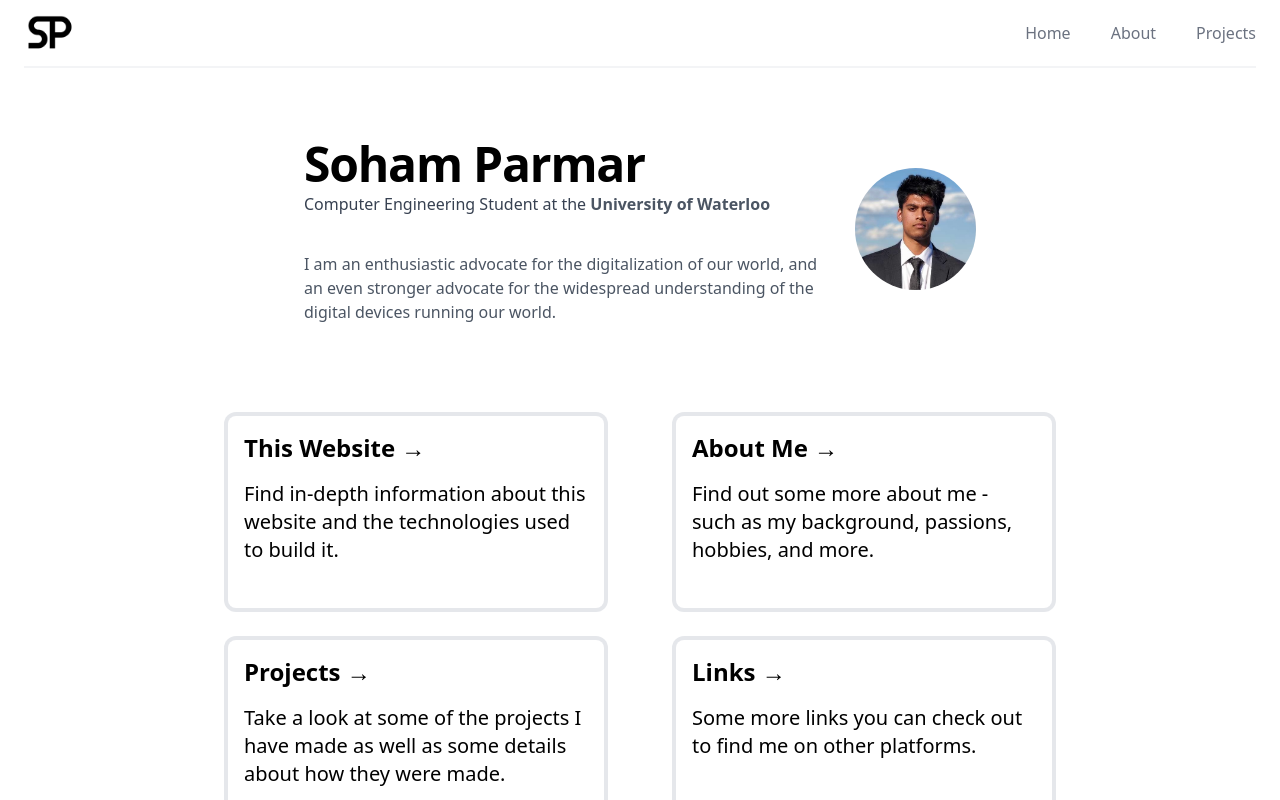
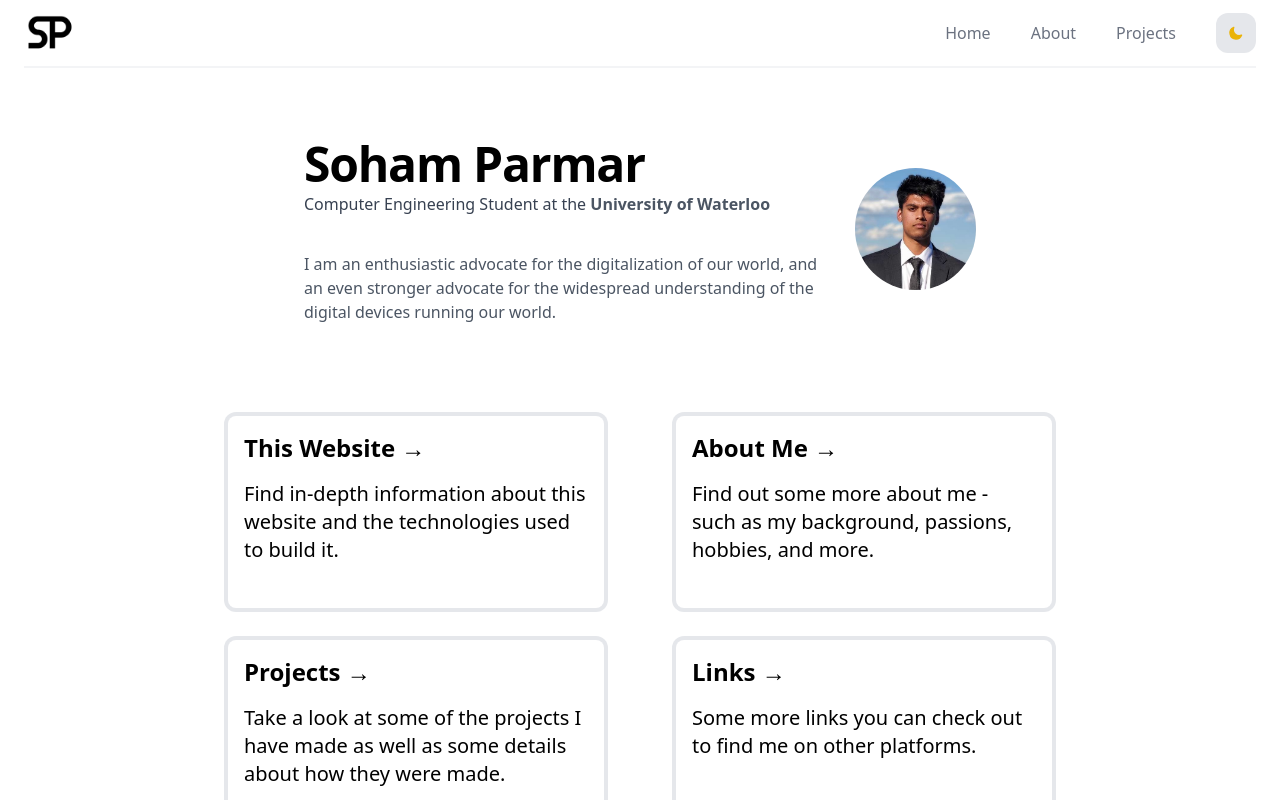
Before and after one commit to SohamP2812/sohamparmar.com, a Next.js app: page / in a window 1280 px wide. Shown: the top 800 px of the page. Built offline with nearby package versions, Linux system fonts and the light colour scheme.

Commit message:
dark mode

```diff
--- a/components/Header.jsx
+++ b/components/Header.jsx
@@ -1,31 +1,25 @@
-/* This example requires Tailwind CSS v2.0+ */
+import React, { useEffect, useState } from 'react'
 import { Fragment } from 'react'
 import { Popover, Transition } from '@headlessui/react'
-import {
-  BookmarkAltIcon,
-  CalendarIcon,
-  ChartBarIcon,
-  CursorClickIcon,
-  MenuIcon,
-  PhoneIcon,
-  PlayIcon,
-  RefreshIcon,
-  ShieldCheckIcon,
-  SupportIcon,
-  ViewGridIcon,
-  XIcon,
-} from '@heroicons/react/outline'
-import { ChevronDownIcon } from '@heroicons/react/solid'
+import { MenuIcon, XIcon } from '@heroicons/react/outline'
 import Image from 'next/image'
 import Link from 'next/link'
+import { useTheme } from 'next-themes'
 
 function classNames(...classes) {
   return classes.filter(Boolean).join(' ')
 }
 
 export default function Header() {
+  const { theme, setTheme } = useTheme()
+  const [mounted, setMounted] = useState(false)
+
+  useEffect(() => {
+    setMounted(true)
+  }, [])
+
   return (
-    <Popover className="relative z-50 bg-white">
+    <Popover className="relative z-50">
       <div className="mx-auto max-w-7xl px-4 sm:px-6">
         <div className="flex items-center justify-between border-b-2 border-gray-100 py-2 md:space-x-10">
           <div className="flex justify-start lg:w-0 lg:flex-1">
@@ -35,34 +29,66 @@ export default function Header() {
                 height="50"
                 src="/SohamParmarLogo.png"
                 alt="Soham Parmar"
-                className="brightness-0 hover:cursor-pointer"
+                className="brightness-0 hover:cursor-pointer dark:invert"
                 priority
               />
             </Link>
           </div>
           <div className="-my-2 -mr-2 md:hidden">
-            <Popover.Button className="inline-flex items-center justify-center rounded-md bg-white p-2 text-gray-400 hover:bg-gray-100 hover:text-gray-500 focus:outline-none">
+            <Popover.Button className="inline-flex items-center justify-center rounded-md bg-white p-2 text-gray-400 hover:bg-gray-100 hover:text-gray-500 focus:outline-none dark:bg-neutral-900 dark:text-gray-200 dark:hover:bg-gray-500">
               <span className="sr-only">Open menu</span>
               <MenuIcon className="h-6 w-6" aria-hidden="true" />
             </Popover.Button>
           </div>
           <Popover.Group as="nav" className="hidden space-x-10 md:flex">
             <Link href="/">
-              <a className="text-base font-medium text-gray-500 hover:text-gray-900">
+              <a className="text-base font-medium text-gray-500 hover:text-gray-900 dark:text-gray-400">
                 Home
               </a>
             </Link>
             <Link href="/about">
-              <a className="text-base font-medium text-gray-500 hover:text-gray-900">
+              <a className="text-base font-medium text-gray-500 hover:text-gray-900 dark:text-gray-400">
                 About
               </a>
             </Link>
             <Link href="/projects">
-              <a className="text-base font-medium text-gray-500 hover:text-gray-900">
+              <a className="text-base font-medium text-gray-500 hover:text-gray-900 dark:text-gray-400">
                 Projects
               </a>
             </Link>
           </Popover.Group>
+          <button
+            aria-label="Toggle Dark Mode"
+            type="button"
+            className="hidden h-10 w-10 rounded-xl border-gray-400 bg-gray-200 hover:border-2 focus:outline-none dark:border-gray-300 dark:bg-gray-700 md:inline md:flex"
+            onClick={() => setTheme(theme === 'dark' ? 'light' : 'dark')}
+          >
+            {mounted && (
+              <svg
+                xmlns="http://www.w3.org/2000/svg"
+                viewBox="0 0 24 24"
+                fill="currentColor"
+                stroke="currentColor"
+                className="m-auto h-4 w-4 text-yellow-500 dark:text-yellow-500"
+              >
+                {theme === 'dark' ? (
+                  <path
+                    strokeLinecap="round"
+                    strokeLinejoin="round"
+                    strokeWidth={2}
+                    d="M12 3v1m0 16v1m9-9h-1M4 12H3m15.364 6.364l-.707-.707M6.343 6.343l-.707-.707m12.728 0l-.707.707M6.343 17.657l-.707.707M16 12a4 4 0 11-8 0 4 4 0 018 0z"
+                  />
+                ) : (
+                  <path
+                    strokeLinecap="round"
+                    strokeLinejoin="round"
+                    strokeWidth={2}
+                    d="M20.354 15.354A9 9 0 018.646 3.646 9.003 9.003 0 0012 21a9.003 9.003 0 008.354-5.646z"
+                  />
+                )}
+              </svg>
+            )}
+          </button>
         </div>
       </div>
 
@@ -79,7 +105,7 @@ export default function Header() {
           focus
           className="absolute inset-x-0 top-0 origin-top-right transform p-2 transition md:hidden"
         >
-          <div className="divide-y-2 divide-gray-50 rounded-lg bg-white shadow-lg">
+          <div className="divide-y-2 divide-gray-50 rounded-lg bg-white shadow-lg dark:bg-neutral-900">
             <div className="px-5 pt-5 pb-6">
               <div className="flex items-center justify-between">
                 <div>
@@ -88,12 +114,12 @@ export default function Header() {
                     height="50"
                     src="/SohamParmarLogo.png"
                     alt="Soham Parmar"
-                    className="brightness-0"
+                    className="brightness-0 dark:invert"
                     priority
                   />
                 </div>
                 <div className="-mr-2">
-                  <Popover.Button className="inline-flex items-center justify-center rounded-md bg-white p-2 text-gray-400 hover:bg-gray-100 hover:text-gray-500 focus:outline-none">
+                  <Popover.Button className="inline-flex items-center justify-center rounded-md bg-white p-2 text-gray-400 hover:bg-gray-100 hover:text-gray-500 focus:outline-none dark:bg-neutral-900 dark:text-gray-200 dark:hover:bg-gray-500">
                     <span className="sr-only">Close menu</span>
                     <XIcon className="h-6 w-6" aria-hidden="true" />
                   </Popover.Button>
@@ -103,21 +129,53 @@ export default function Header() {
             <div className="space-y-6 py-6 px-5">
               <div className="grid grid-cols-1 gap-y-4 gap-x-8">
                 <Link href="/">
-                  <a className="text-base font-medium text-gray-900 hover:text-gray-700">
+                  <a className="text-base font-medium text-gray-500 hover:text-gray-900 dark:text-gray-400">
                     Home
                   </a>
                 </Link>
                 <Link href="/about">
-                  <a className="text-base font-medium text-gray-900 hover:text-gray-700">
+                  <a className="text-base font-medium text-gray-500 hover:text-gray-900 dark:text-gray-400">
                     About
                   </a>
                 </Link>
                 <Link href="/projects">
-                  <a className="text-base font-medium text-gray-900 hover:text-gray-700">
+                  <a className="text-base font-medium text-gray-500 hover:text-gray-900 dark:text-gray-400">
                     Projects
                   </a>
                 </Link>
               </div>
+              <button
+                aria-label="Toggle Dark Mode"
+                type="button"
+                className="h-10 w-10 rounded-xl border-gray-400 bg-gray-200 hover:border-2 focus:outline-none dark:border-gray-300 dark:bg-gray-700 md:inline"
+                onClick={() => setTheme(theme === 'dark' ? 'light' : 'dark')}
+              >
+                {mounted && (
+                  <svg
+                    xmlns="http://www.w3.org/2000/svg"
+                    viewBox="0 0 24 24"
+                    fill="currentColor"
+                    stroke="currentColor"
+                    className="m-auto h-4 w-4 text-yellow-500 dark:text-yellow-500"
+                  >
+                    {theme === 'dark' ? (
+                      <path
+                        strokeLinecap="round"
+                        strokeLinejoin="round"
+                        strokeWidth={2}
+                        d="M12 3v1m0 16v1m9-9h-1M4 12H3m15.364 6.364l-.707-.707M6.343 6.343l-.707-.707m12.728 0l-.707.707M6.343 17.657l-.707.707M16 12a4 4 0 11-8 0 4 4 0 018 0z"
+                      />
+                    ) : (
+                      <path
+                        strokeLinecap="round"
+                        strokeLinejoin="round"
+                        strokeWidth={2}
+                        d="M20.354 15.354A9 9 0 018.646 3.646 9.003 9.003 0 0012 21a9.003 9.003 0 008.354-5.646z"
+                      />
+                    )}
+                  </svg>
+                )}
+              </button>
             </div>
           </div>
         </Popover.Panel>
--- a/components/RedirectCard.jsx
+++ b/components/RedirectCard.jsx
@@ -7,9 +7,9 @@ export default function RedirectCard({ title, description, href }) {
   return (
     <div className="flex">
       <Link href={href}>
-        <a className="mt-6 min-h-[200px] w-96 transform rounded-xl bg-gradient-to-r from-[#e5e7eb] to-[#e5e7eb] p-1 text-left text-black transition-all hover:scale-[1.02] hover:from-[#d4b5f6] hover:to-[#6d7bf6] hover:no-underline">
-          <div className="flex h-full flex-col justify-between rounded-lg bg-white p-4">
-            <div className="flex flex-col justify-between md:flex-col">
+        <a className="mt-6 min-h-[200px] w-96 transform rounded-xl bg-gradient-to-r from-[#e5e7eb] to-[#e5e7eb] p-1 text-left text-black transition-all hover:scale-[1.02] hover:from-[#d4b5f6] hover:to-[#6d7bf6] hover:no-underline dark:from-[#9b9c9d] dark:to-[#9b9c9d] dark:hover:from-[#d4b5f6] dark:hover:to-[#6d7bf6]">
+          <div className="flex h-full flex-col justify-between rounded-lg bg-white p-4 dark:bg-[#121212]">
+            <div className="flex flex-col justify-between text-black dark:text-white md:flex-col">
               <h3 className="m-0 text-2xl font-bold">{title} &rarr;</h3>
               <p className="mb-0 mt-4 text-xl">{description}</p>
             </div>
--- a/package.json
+++ b/package.json
@@ -15,6 +15,7 @@
     "fs": "^0.0.1-security",
     "gray-matter": "^4.0.3",
     "next": "latest",
+    "next-themes": "^0.1.1",
     "path": "^0.12.7",
     "react": "^17.0.2",
     "react-dom": "^17.0.2",
--- a/pages/_app.jsx
+++ b/pages/_app.jsx
@@ -1,6 +1,7 @@
 import '../styles/globals.css'
 import Container from '../components/Container'
 import Head from 'next/head'
+import { ThemeProvider } from 'next-themes'
 
 function MyApp({ Component, pageProps }) {
   return (
@@ -9,9 +10,11 @@ function MyApp({ Component, pageProps }) {
         <title>Soham Parmar 💻</title>
         <link rel="icon" href="/SohamParmarLogo.png" />
       </Head>
-      <Container>
-        <Component {...pageProps} />
-      </Container>
+      <ThemeProvider defaultTheme="light" attribute="class">
+        <Container>
+          <Component {...pageProps} />
+        </Container>
+      </ThemeProvider>
     </>
   )
 }
--- a/pages/about.jsx
+++ b/pages/about.jsx
@@ -4,7 +4,7 @@ export default function About() {
   return (
     <div className="flex min-h-screen flex-col items-center py-2">
       <main className="mx-auto mt-16 flex w-full max-w-2xl flex-col items-start justify-center px-8">
-        <h1 className="mb-4 text-5xl font-bold tracking-tight text-black">
+        <h1 className="mb-4 text-5xl font-bold tracking-tight">
           About Soham 📝
         </h1>
         <div className="my-8">
--- a/pages/projects.jsx
+++ b/pages/projects.jsx
@@ -6,10 +6,10 @@ export default function Projects({ allProjectsData }) {
   return (
     <div className="flex min-h-screen flex-col items-center py-2">
       <main className="mx-auto mt-16 flex w-full max-w-2xl flex-col items-start justify-center px-8">
-        <h1 className="mb-4 text-5xl font-bold tracking-tight text-black">
+        <h1 className="mb-4 text-5xl font-bold tracking-tight">
           My Projects 💪
         </h1>
-        <div className="">
+        <div>
           <div className="mx-auto grid w-full grid-cols-1 gap-8 py-20 pb-40 md:grid-cols-2">
             {allProjectsData.map(({ id, title, image }) => (
               <Link
@@ -19,7 +19,7 @@ export default function Projects({ allProjectsData }) {
                 }}
                 key={id}
               >
-                <a className="block w-full rounded-2xl shadow-2xl transition duration-500 ease-out hover:scale-105">
+                <a className="block w-full rounded-2xl shadow-2xl transition duration-500 ease-out hover:scale-105 dark:shadow-zinc-800">
                   <div className="relative transform overflow-hidden rounded-2xl">
                     <div className="relative aspect-video w-[600px] max-w-full">
                       <Image
--- a/pages/projects/[id].jsx
+++ b/pages/projects/[id].jsx
@@ -5,11 +5,11 @@ export default function Project({ projectData }) {
   return (
     <div className="flex min-h-screen flex-col items-center py-2">
       <main className="mx-auto mt-16 flex w-full max-w-2xl flex-col items-start justify-center px-8">
-        <h1 className="mb-4 text-5xl font-bold tracking-tight text-black">
+        <h1 className="mb-4 text-5xl font-bold tracking-tight">
           {projectData.title}
         </h1>
         <div className="mt-2 flex w-full flex-col items-start justify-between md:flex-row md:items-center">
-          <p className="ml-1 mb-2 text-sm text-gray-700">
+          <p className="ml-1 mb-2 text-sm text-gray-700 dark:text-gray-500">
             Created by {projectData.createdBy} | {projectData.date}
           </p>
           {projectData.github && (
@@ -19,7 +19,7 @@ export default function Project({ projectData }) {
                 height={24}
                 width={24}
                 src="/GitHubLogo.png"
-                className="rounded-full"
+                className="rounded-full dark:invert"
                 objectFit="cover"
               />
               <a
--- a/pages/website.jsx
+++ b/pages/website.jsx
@@ -66,7 +66,7 @@ export default function Website() {
   return (
     <div className="flex min-h-screen flex-col items-center py-2">
       <main className="mx-auto mt-16 flex w-full max-w-2xl flex-col items-start justify-center px-8">
-        <h1 className="mb-4 text-5xl font-bold tracking-tight text-black">
+        <h1 className="mb-4 text-5xl font-bold tracking-tight">
           About This Website 💻
         </h1>
         <div className="mb-8 leading-6">
--- a/tailwind.config.js
+++ b/tailwind.config.js
@@ -3,6 +3,7 @@ module.exports = {
     './pages/**/*.{js,ts,jsx,tsx}',
     './components/**/*.{js,ts,jsx,tsx}',
   ],
+  darkMode: 'class',
   theme: {
     extend: {},
   },
```
Also changed, not shown: data/projects/peak-gaming.md (+1 -1 lines), pages/index.jsx (+4 -4 lines), 1 other file (tests, documents, lock files or other folders).
